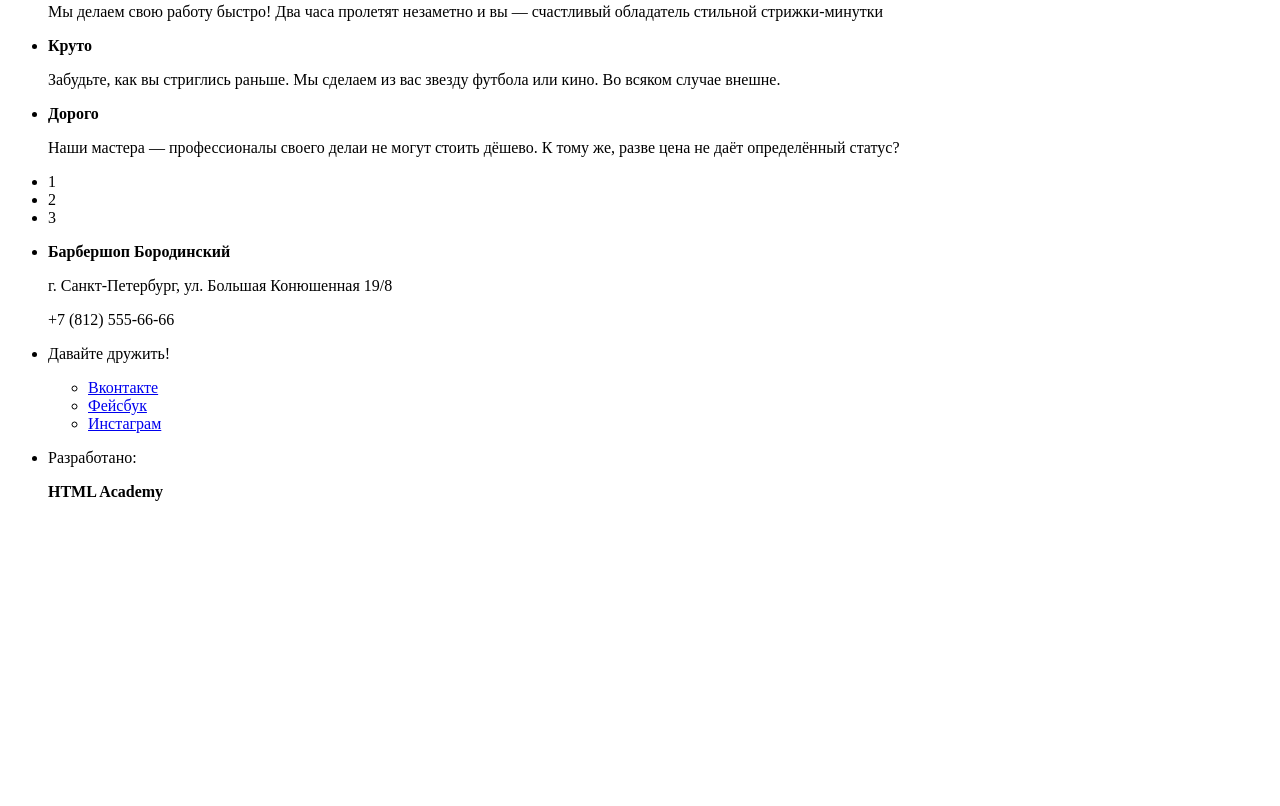
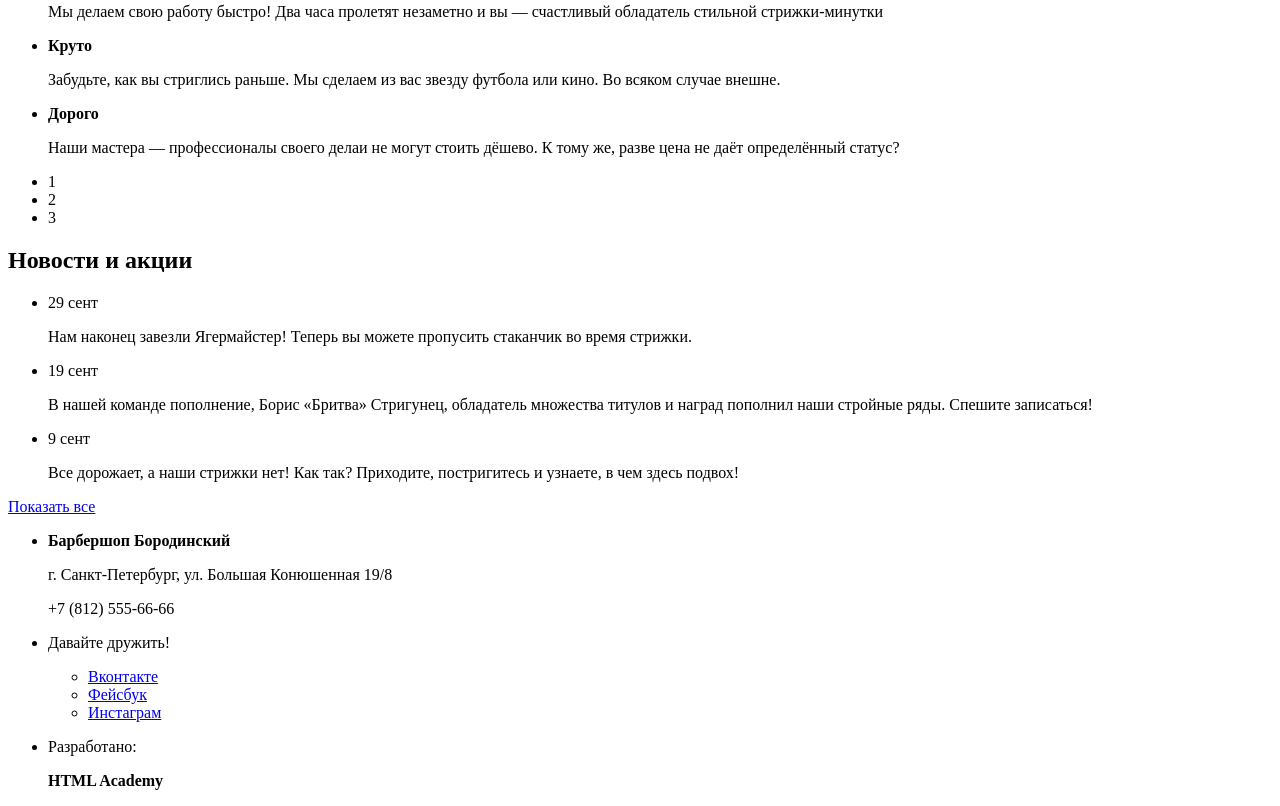
Before and after one commit to Aksnv/barbershop-adaptive, a plain HTML site: page index.html in a window 1280 px wide. Shown: the part 662-1468 px from the top of the page. Before the commit the page ends 1179 px from the top, so only its background shows below. Drawn offline with Linux system fonts and the light colour scheme.

Commit message:
Добавил разметку для news

```diff
--- a/index.html
+++ b/index.html
@@ -38,9 +38,9 @@
     </nav>
   </header>
   <main class="page-main">
-    <h1 class="visually-hidden">Barbershop Borodinski</h1>
+    <h1 class="visually-hidden title title_h1">Barbershop Borodinski</h1>
     <section class="statistics">
-      <h2 class="visually-hidden">Статистика</h2>
+      <h2 class="visually-hidden title title_h2">Статистика</h2>
       <div class="statistics__intro">
         <b class="statistics__text statistics__text_bold">Стрижка у&nbsp;нас это выгодно!</b>
         <p class="statistics__text">Мужская стрижка требует точного подхода. Обратимся к&nbsp;статистике:</p>
@@ -66,7 +66,7 @@
       </div>
     </section>
     <section class="advantages">
-      <h2 class="visually-hidden">Преимущества</h2>
+      <h2 class="visually-hidden title title_h2">Преимущества</h2>
       <ul class="advantages__items slider">
         <li class="advantages__item">
           <b class="advantages__text advantages__text_bold">Быстро</b>
@@ -92,6 +92,24 @@
           <span class="visually-hidden">3</span>
         </li>
       </ul>
+    </section>
+    <section class="news">
+      <h2 class="title title_h2">Новости и акции</h2>
+      <ul class="news__items">
+        <li class="news__item">
+          <time class="news__date" datetime="29.09.2019">29 <span>сент</span></time>
+          <p class="news__text">Нам наконец завезли Ягермайстер! Теперь вы&nbsp;можете пропусить стаканчик во&nbsp;время стрижки.</p>
+        </li>
+        <li class="news__item">
+          <time class="news__date" datetime="19.09.2019">19 <span>сент</span></time>
+          <p class="news__text">В&nbsp;нашей команде пополнение, Борис &laquo;Бритва&raquo; Стригунец, обладатель множества титулов и&nbsp;наград пополнил наши стройные ряды. Спешите записаться!</p>
+        </li>
+        <li class="news__item">
+          <time class="news__date" datetime="09.09.2019">9 <span>сент</span></time>
+          <p class="news__text">Все дорожает, а&nbsp;наши стрижки нет! Как так? Приходите, постригитесь и&nbsp;узнаете, в&nbsp;чем здесь подвох!</p>
+        </li>
+      </ul>
+      <a class="button" href="#">Показать все</a>
     </section>
   </main>
   <footer class="page-footer">
```
